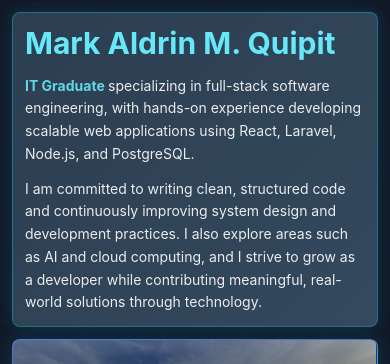
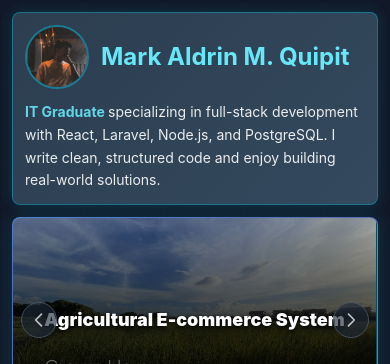
Before and after one commit to MarkA-Quipit/Grid-Portfolio, a React (Vite) app: page / in a window 390 px wide. Shown: the top 364 px of the page. Built offline with nearby package versions, Linux system fonts and the light colour scheme.

Commit message:
feat: add profile photo beside name and shorten intro on mobile
- Show a round avatar next to the name on screens below lg
- Hide the large photo card on mobile and remove its empty space
- Use a shorter intro paragraph on mobile, full text from md up

```diff
--- a/src/components/ProjectCard.tsx
+++ b/src/components/ProjectCard.tsx
@@ -551,15 +551,28 @@ const ProjectCard: React.FC<ProjectCardProps> = ({
     return (
       <div className={`project-card ${size} personal-section rounded-lg border border-cyan-500 border-opacity-40 p-3 sm:p-4 md:p-5 lg:p-3 xl:p-4 2xl:p-5 flex flex-col justify-end relative overflow-hidden transition-all duration-300 shadow-[0_0_15px_rgba(6,182,212,0.2)] min-h-0 hover:-translate-y-0.5 hover:shadow-[0_0_25px_rgba(6,182,212,0.4)] hover:border-opacity-80 bg-gray-900 w-full h-full`}>
         <div className="card-content relative z-[2] text-white">
-          {/* Name */}
-          <div className="mb-3 sm:mb-4 lg:mb-2 xl:mb-3 2xl:mb-4">
-            <h1 className="text-3xl sm:text-2xl md:text-3xl lg:text-3xl xl:text-4xl 2xl:text-5xl font-bold text-cyan-300 leading-tight">{personalName || "Your Name"}</h1>
+          {/* Photo + Name */}
+          <div className="mb-3 sm:mb-4 lg:mb-2 xl:mb-3 2xl:mb-4 flex items-center gap-3 sm:gap-4">
+            <img
+              src="images/Mark-Quipit-Photo3.jpg"
+              alt={personalName || "Profile photo"}
+              className="lg:hidden w-16 h-16 sm:w-20 sm:h-20 rounded-full object-cover object-center border-2 border-cyan-500/50 shrink-0"
+            />
+            <h1 className="text-2xl sm:text-2xl md:text-3xl lg:text-3xl xl:text-4xl 2xl:text-5xl font-bold text-cyan-300 leading-tight min-w-0">
+              {personalName || "Your Name"}
+            </h1>
           </div>
           <div className="card-description leading-relaxed opacity-90 text-sm sm:text-base md:text-lg lg:text-sm xl:text-base 2xl:text-lg mb-0 space-y-3 sm:space-y-4 lg:space-y-2 xl:space-y-3">
             <p>
-              <span className="text-cyan-300 font-bold">IT Graduate </span> specializing in full-stack software engineering, with hands-on experience developing scalable web applications using React, Laravel, Node.js, and PostgreSQL.
+              <span className="text-cyan-300 font-bold">IT Graduate </span>
+              <span className="md:hidden">
+                specializing in full-stack development with React, Laravel, Node.js, and PostgreSQL. I write clean, structured code and enjoy building real-world solutions.
+              </span>
+              <span className="hidden md:inline">
+                specializing in full-stack software engineering, with hands-on experience developing scalable web applications using React, Laravel, Node.js, and PostgreSQL.
+              </span>
             </p>
-            <p>
+            <p className="hidden md:block">
               I am committed to writing clean, structured code and continuously improving system design and development practices. I also explore areas such as AI and cloud computing, and I strive to grow as a developer while contributing meaningful, real-world solutions through technology.
             </p>
           </div>
```
